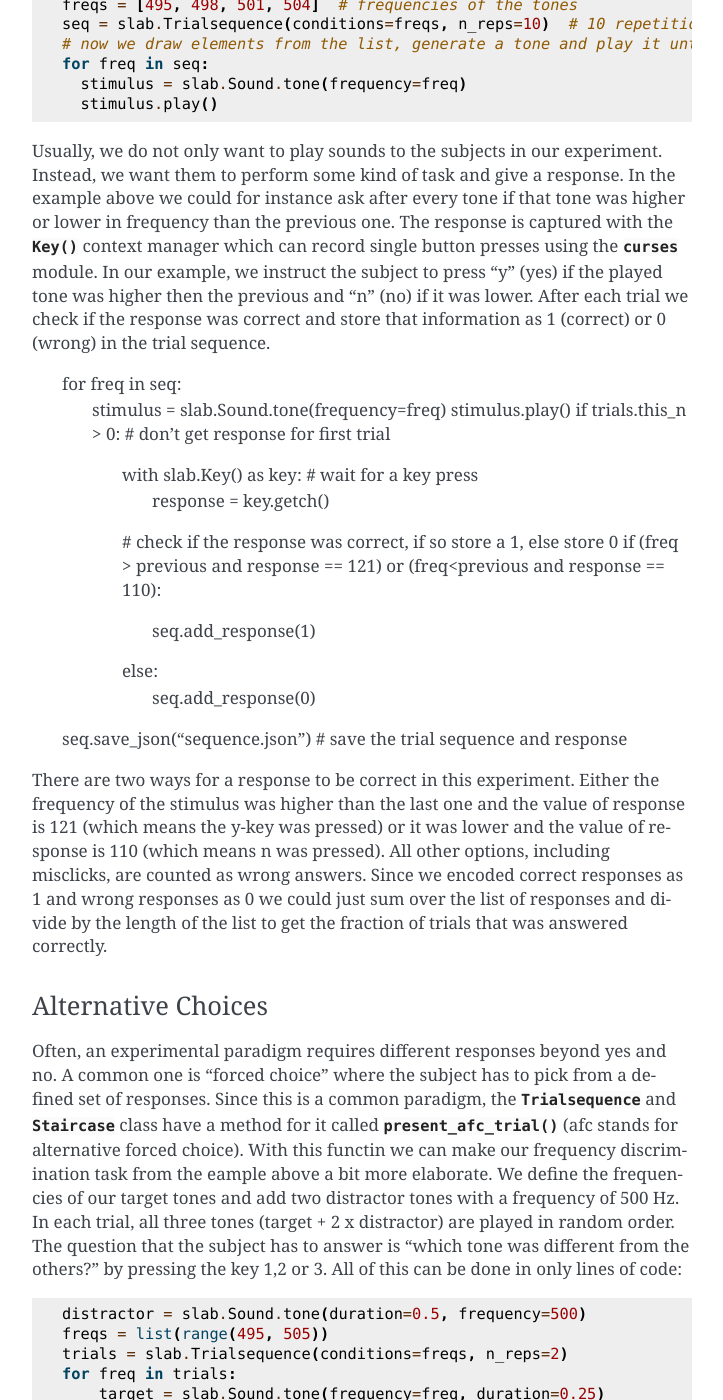
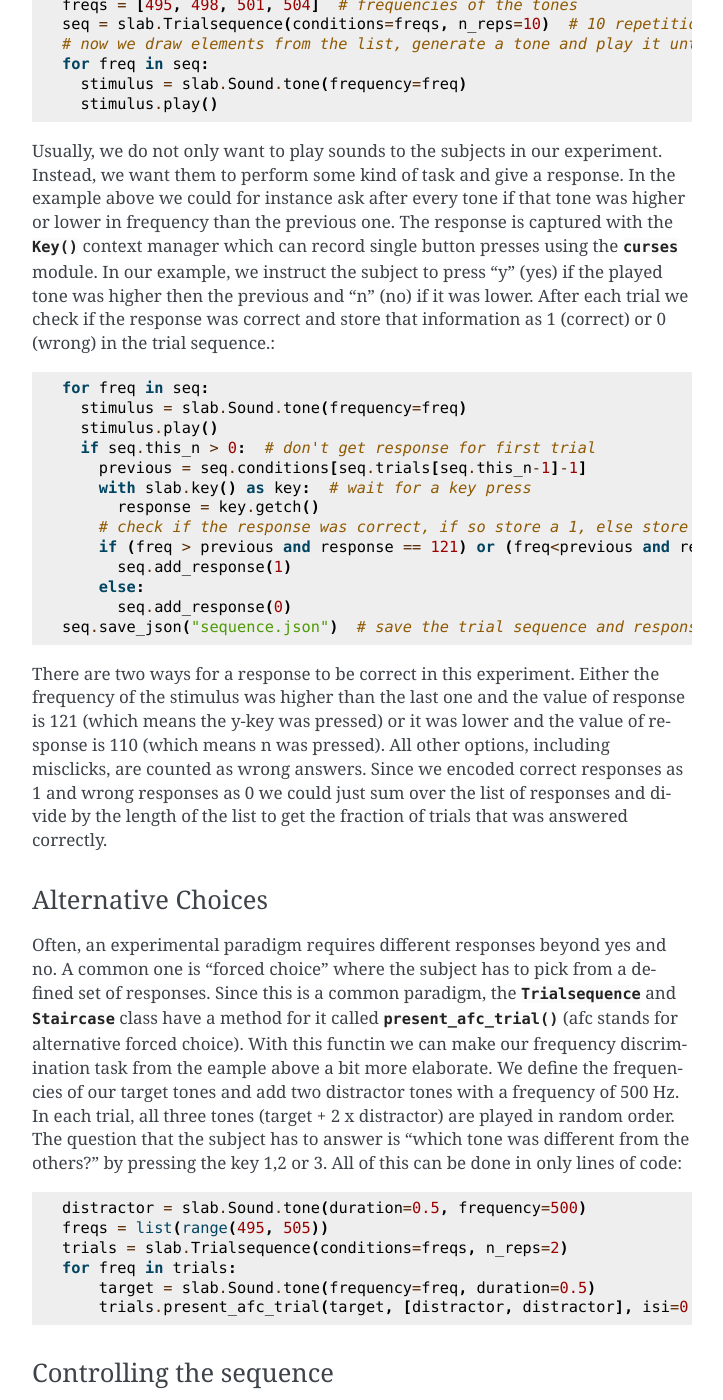
Before and after one commit to DrMarc/slab, a Sphinx documentation site: the page built from docs/psychoacoustics.rst, in a window 1280 px wide and 1400 px high, scrolled down 633 px. Shown: the whole window, without its empty margins (388-1111 px from the left). Built offline with Sphinx 7.4.7, drawn with Linux system fonts in a browser that asks for light colours; some of the changed text lies outside the part shown.

Commit message:
debug sound docs

```diff
--- a/docs/psychoacoustics.rst
+++ b/docs/psychoacoustics.rst
@@ -31,13 +31,14 @@ kind of task and give a response. In the example above we could for instance ask
 was higher or lower in frequency than the previous one. The response is captured with the :meth:`~slab.psychoacoustics.Key`
 context manager which can record single button presses using the :mod:`curses` module. In our example, we instruct the
 subject to press "y" (yes) if the played tone was higher then the previous and "n" (no) if it was lower. After each
-trial we check if the response was correct and store that information as 1 (correct) or 0 (wrong) in the trial sequence.
+trial we check if the response was correct and store that information as 1 (correct) or 0 (wrong) in the trial sequence.::
 
   for freq in seq:
     stimulus = slab.Sound.tone(frequency=freq)
     stimulus.play()
-    if trials.this_n > 0:  # don't get response for first trial
-      with slab.Key() as key:  # wait for a key press
+    if seq.this_n > 0:  # don't get response for first trial
+      previous = seq.conditions[seq.trials[seq.this_n-1]-1]
+      with slab.key() as key:  # wait for a key press
         response = key.getch()
       # check if the response was correct, if so store a 1, else store 0
       if (freq > previous and response == 121) or (freq<previous and response == 110):
@@ -68,8 +69,8 @@ All of this can be done in only  lines of code: ::
     freqs = list(range(495, 505))
     trials = slab.Trialsequence(conditions=freqs, n_reps=2)
     for freq in trials:
-        target = slab.Sound.tone(frequency=freq, duration=0.25)
-        trials.present_afc_trial(stimulus, [distractor, distractor], isi=0.2)
+        target = slab.Sound.tone(frequency=freq, duration=0.5)
+        trials.present_afc_trial(target, [distractor, distractor], isi=0.2)
 
 Controlling the sequence
 ^^^^^^^^^^^^^^^^^^^^^^^^
@@ -151,7 +153,7 @@ We can define a list of frequencies and run a staircase for each one. Afterwards
             stimulus.level = level
             stairs.present_tone_trial(stimulus)
             stairs.print_trial_info()
-        threshs.append({stairs.threshold())
+        threshs.append(stairs.threshold())
         print(f'Threshold at {frequency} Hz: {stairs.threshold()} dB')
     plt.plot(freqs, threshs) # plot the audiogram
 
@@ -262,7 +265,7 @@ Trial sequences are useful for non-adaptive testing (the current stimulus does n
     seq = slab.Trialsequence(conditions=['red', 'green', 'blue'], kind='infinite')
 
     # stimulus sequence for an oddball design:
-    seq = slab.Trialsequence.mmn_sequence(n_trials=60, deviant_freq=0.12)
+    seq = slab.Trialsequence(conditions=1, deviant_freq=0.12, n_reps=60)
 
 The list of trials is contained in the :attr:`trials` of the :class:`Trialsequence` object, but you don't normally need to access this list directly. A :class:`Trialsequence` object can be used like a :class:`Staircase` object in a listening experiment and will return the current stimulus value when used in a loop. Below is :ref:`the detection threshold task <detection_example>` from the :class:`Staircase`, rewritten using Fechner's method of constant stimuli with a :class:`Trialsequence`::
 
@@ -279,7 +282,13 @@ The list of trials is contained in the :attr:`trials` of the :class:`Trialsequen
 
 Because there is no simple threshold, the :class:`Trialsequence` class provides a :meth:`.response_summary`, which tabulates responses by condition index in a nested list.
 
-The infinite kind of :class:`Trialsequence` is perhaps less suitable for controlling the stimulus parameter of interest, but it is very useful for varying other stimulus attributes in a controlled fashion from trial to trial (think of 'roving' paradigms). Unlike when selecting a random value in each trial, the infinite :class:`Trialsequence` guarantees locally equal value frequencies, avoid direct repetition, and keeps a record in case you want to include the sequence as nuisance covariate in the analysis later on. Here is a real-world example from an experiment with pseudowords, in which several words without direct repetition were needed in each trial. word_list contained the words as strings, later used to load the correct stimulus file::
+The infinite kind of :class:`Trialsequence` is perhaps less suitable for controlling the stimulus parameter of interest,
+but it is very useful for varying other stimulus attributes in a controlled fashion from trial to trial
+(think of 'roving' paradigms). Unlike when selecting a random value in each trial, the infinite :class:`Trialsequence`
+guarantees locally equal value frequencies, avoid direct repetition, and keeps a record in case you want to include
+the sequence as nuisance covariate in the analysis later on. Here is a real-world example from an experiment with
+pseudowords, in which several words without direct repetition were needed in each trial. word_list contained the words
+as strings, later used to load the correct stimulus file::
 
     word_seq = slab.Trialsequence(conditions=word_list, kind='infinite', name='word_seq')
     word = next(word_seq) # draw a word from the list
@@ -345,7 +354,7 @@ You can now use the :meth:`~Resultsfile.write` method to write any information t
     b = [1, 2, 3, 4]
     c = {'frequency': 500, 'duration': 1.5}
     d = numpy.array(b)
-    for item in [a, b, c, d]:
+    for item in [a, b, c]:
         json.dumps(item)
     json.dumps(d.tolist())
 
```
Also changed, not shown: other parts of docs/psychoacoustics.rst (+6 -4 lines), docs/sounds.rst (+5 -5 lines), 1 other file.
